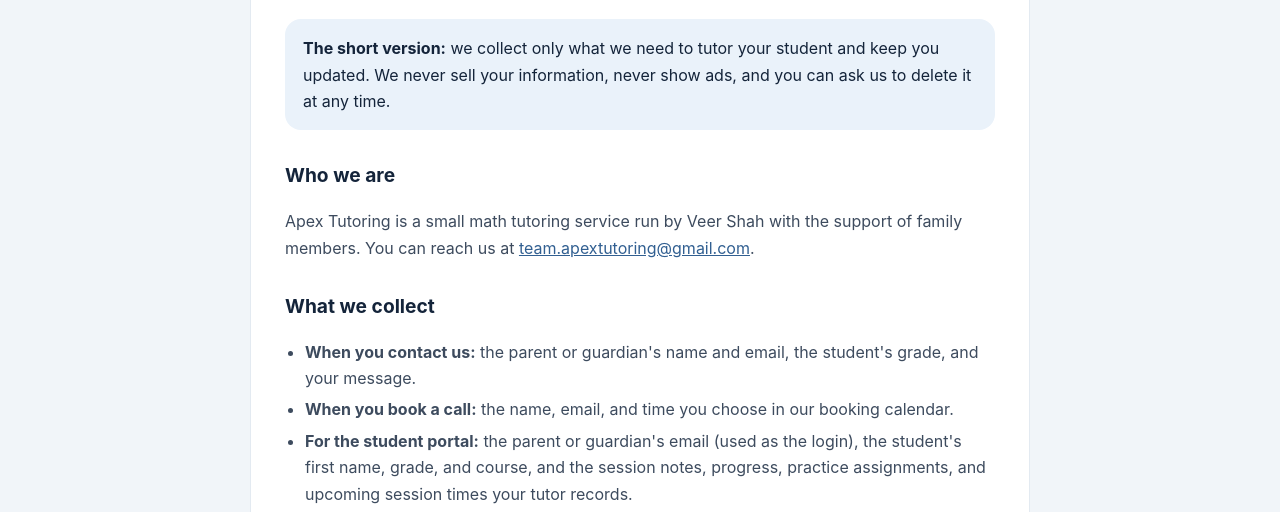
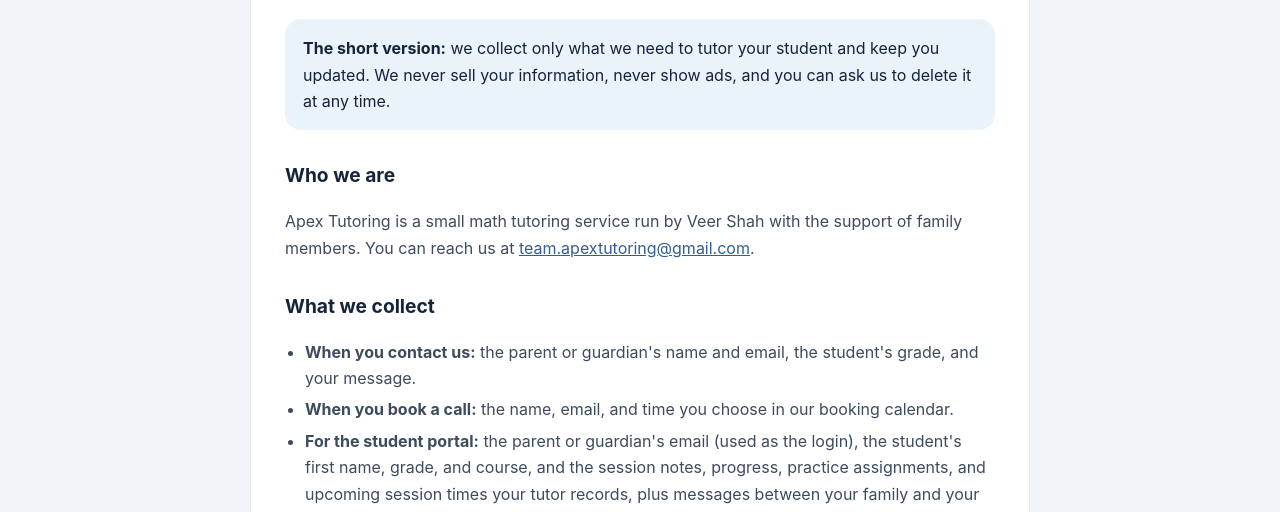
Before and after one commit to apex-tutoring/apex-tutoring.github.io, a plain HTML site: page privacy.html in a window 1280 px wide. Shown: the part 270-782 px from the top of the page. Drawn offline with Linux system fonts and the light colour scheme.

Commit message:
Mention portal messages in the privacy policy
Co-Authored-By: Claude Opus 5.5 <noreply@anthropic.com>

```diff
--- a/privacy.html
+++ b/privacy.html
@@ -47,7 +47,7 @@
   <ul>
     <li><strong>When you contact us:</strong> the parent or guardian's name and email, the student's grade, and your message.</li>
     <li><strong>When you book a call:</strong> the name, email, and time you choose in our booking calendar.</li>
-    <li><strong>For the student portal:</strong> the parent or guardian's email (used as the login), the student's first name, grade, and course, and the session notes, progress, practice assignments, and upcoming session times your tutor records.</li>
+    <li><strong>For the student portal:</strong> the parent or guardian's email (used as the login), the student's first name, grade, and course, and the session notes, progress, practice assignments, and upcoming session times your tutor records, plus messages between your family and your tutor.</li>
     <li><strong>Placement quiz:</strong> quiz answers stay in your browser. Only the result is shared, and only if you choose to send it to us.</li>
     <li><strong>Website visit counts:</strong> we count page views and actions like "quiz finished" or "call booked" as plain daily totals. We don't use cookies or ad trackers, and we don't record names, IP addresses, or anything that identifies you. Your browser remembers only the date of your last visit so you aren't counted twice in one day.</li>
   </ul>
```
